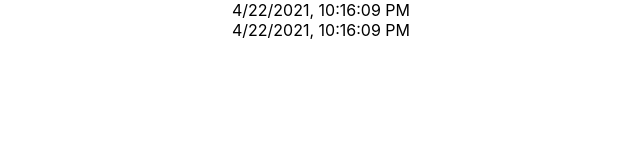
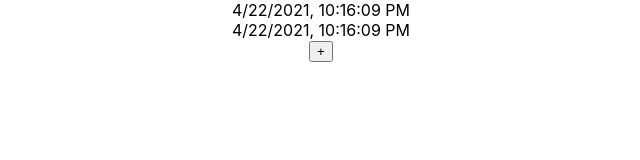
Before and after one commit to criapix/react-ts, a React (Create React App) app: page / in a window 1280 px wide. Shown: the top 160 px of the page, without its empty margins (319-959 px from the left). Built offline with nearby package versions, Linux system fonts and the light colour scheme.

Commit message:
Adicionando eventos

```diff
--- a/src/App.tsx
+++ b/src/App.tsx
@@ -1,11 +1,29 @@
-import React from 'react';
+import React, { SyntheticEvent } from 'react';
 
 import './App.scss';
 import Clock from './component/Clock';
 
-export default class App extends React.Component {
+interface AppState {
+  clocks: JSX.Element[]
+}
+
+export default class App extends React.Component<any, AppState> {
+  constructor(props: any) {
+    super(props);
+
+    this.adicionarClick = this.adicionarClick.bind(this);
+  }
+
   state = {
     clocks: [<Clock />, <Clock />]
+  };
+
+  adicionarClick(e: SyntheticEvent): void {
+    e.preventDefault();
+
+    this.setState((state) => ({
+      clocks: [...state.clocks, <Clock />]
+    }));
   }
 
   render(): JSX.Element {
@@ -13,6 +31,7 @@ export default class App extends React.Component {
 
     return <div className="App">
       {clocks.map((c) => c)}
+      <button onClick={this.adicionarClick} type="button">+</button>
     </div>;
   }
 }
```
